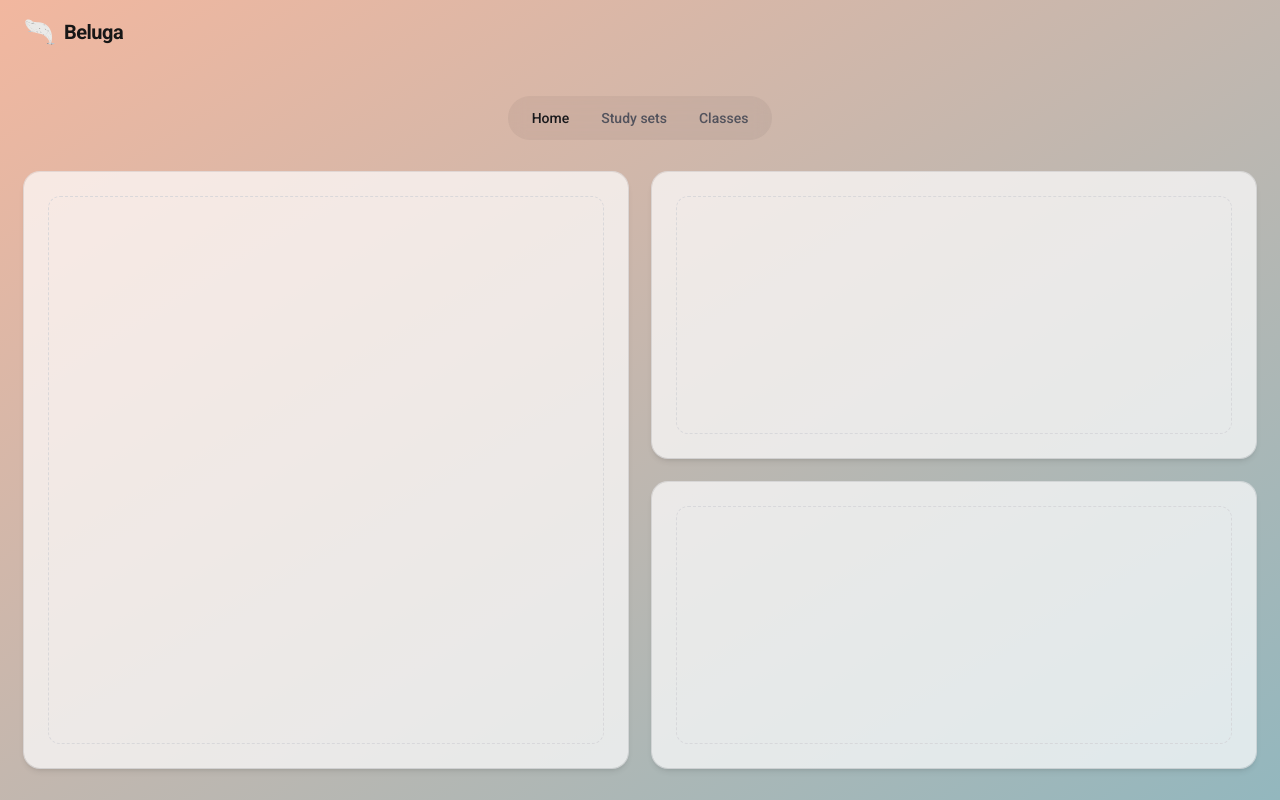
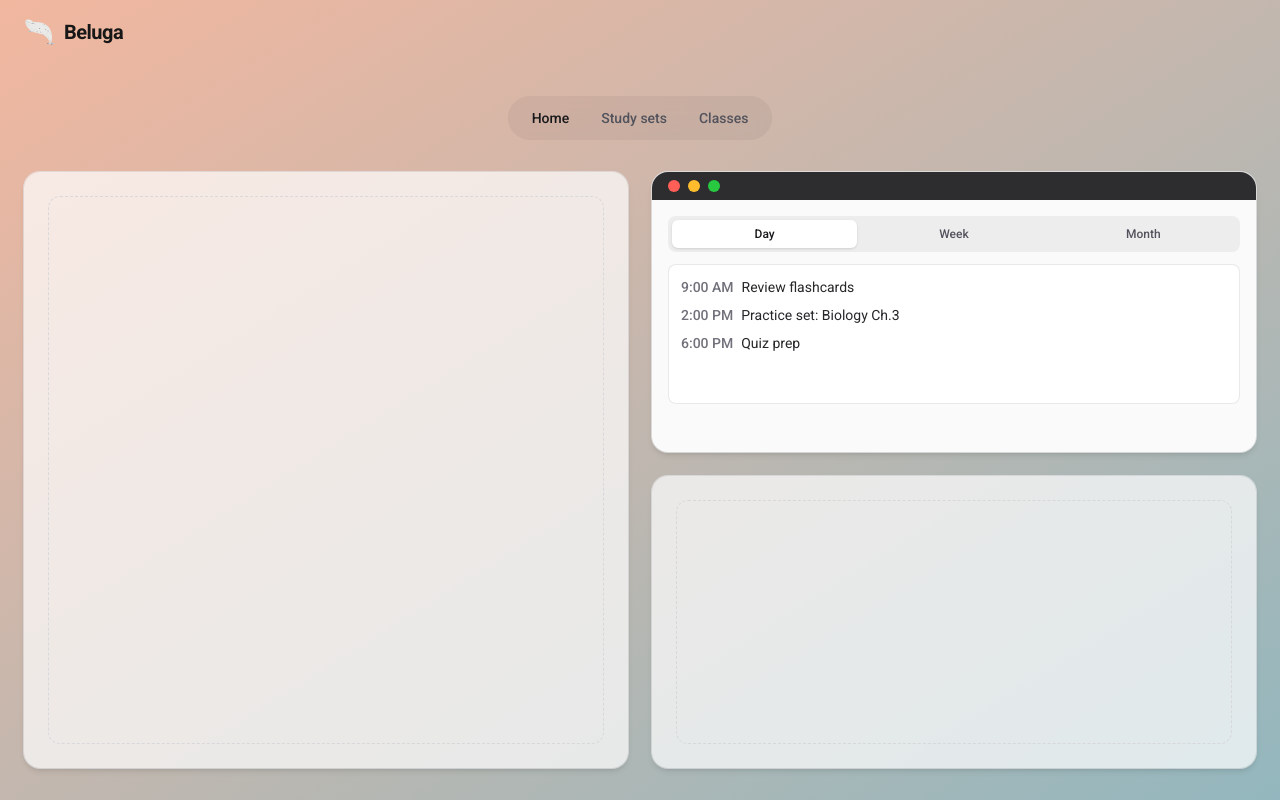
Before and after one commit to nurdinhossain/beluga, a Next.js app: page /userHome in a window 1280 px wide. Built offline with nearby package versions, Linux system fonts and the light colour scheme.

Commit message:
Add calendar view

```diff
--- a/src/app/userHome/page.js
+++ b/src/app/userHome/page.js
@@ -1,4 +1,31 @@
+"use client";
+
+import { useState } from "react";
+
+const PLACEHOLDER_TASKS_DAY = [
+  { time: "9:00 AM", title: "Review flashcards" },
+  { time: "2:00 PM", title: "Practice set: Biology Ch.3" },
+  { time: "6:00 PM", title: "Quiz prep" },
+];
+
+const PLACEHOLDER_TASKS_WEEK = [
+  "Mon: Review flashcards, Biology Ch.3",
+  "Tue: New set – Chemistry",
+  "Wed: Quiz prep, Office hours",
+  "Thu: Catch-up day",
+  "Fri: Weekly review",
+];
+
+const PLACEHOLDER_TASKS_MONTH = [
+  "Week 1: Biology units 1–2",
+  "Week 2: Chemistry intro",
+  "Week 3: Midterm prep",
+  "Week 4: Review & quizzes",
+];
+
 export default function UserHome() {
+  const [calendarView, setCalendarView] = useState("day");
+
   return (
     <main className="flex flex-1 flex-col px-6 py-8">
       {/* Secondary navbar under global header */}
@@ -26,9 +53,61 @@ export default function UserHome() {
 
           {/* Right column with two stacked cards */}
           <div className="flex flex-col gap-6">
-            <div className="flex-1 rounded-2xl bg-white/70 p-6 shadow-md ring-1 ring-zinc-200/70">
-              <div className="h-full w-full rounded-xl border border-dashed border-zinc-300/80" />
+            {/* Top-right: Calendar / tasks for day, week, month */}
+            <div className="min-h-[280px] overflow-hidden rounded-2xl bg-zinc-50 shadow-md ring-1 ring-zinc-200/80">
+              <div className="flex w-full items-center gap-2 bg-zinc-900/90 px-4 py-2">
+                <div className="h-3 w-3 rounded-full bg-[#ff5f57]" />
+                <div className="h-3 w-3 rounded-full bg-[#ffbd2e]" />
+                <div className="h-3 w-3 rounded-full bg-[#28c840]" />
               </div>
+              <div className="flex min-h-[220px] flex-col p-4">
+                <div className="mb-3 flex gap-1 rounded-lg bg-zinc-200/60 p-1">
+                  {["day", "week", "month"].map((view) => (
+                    <button
+                      key={view}
+                      type="button"
+                      onClick={() => setCalendarView(view)}
+                      className={`flex-1 rounded-md px-2 py-1.5 text-xs font-medium capitalize transition-colors ${
+                        calendarView === view
+                          ? "bg-white text-zinc-900 shadow-sm"
+                          : "text-zinc-600 hover:text-zinc-900"
+                      }`}
+                    >
+                      {view}
+                    </button>
+                  ))}
+                </div>
+                <div className="min-h-[140px] flex-1 rounded-lg border border-zinc-200/80 bg-white p-3">
+                  {calendarView === "day" && (
+                    <ul className="space-y-2">
+                      {PLACEHOLDER_TASKS_DAY.map((task, i) => (
+                        <li key={i} className="flex gap-2 text-sm">
+                          <span className="shrink-0 font-medium text-zinc-500">
+                            {task.time}
+                          </span>
+                          <span className="text-zinc-800">{task.title}</span>
+                        </li>
+                      ))}
+                    </ul>
+                  )}
+                  {calendarView === "week" && (
+                    <ul className="space-y-1.5 text-sm text-zinc-800">
+                      {PLACEHOLDER_TASKS_WEEK.map((line, i) => (
+                        <li key={i}>{line}</li>
+                      ))}
+                    </ul>
+                  )}
+                  {calendarView === "month" && (
+                    <ul className="space-y-1.5 text-sm text-zinc-800">
+                      {PLACEHOLDER_TASKS_MONTH.map((line, i) => (
+                        <li key={i}>{line}</li>
+                      ))}
+                    </ul>
+                  )}
+                </div>
+              </div>
+            </div>
+
             <div className="flex-1 rounded-2xl bg-white/70 p-6 shadow-md ring-1 ring-zinc-200/70">
               <div className="h-full w-full rounded-xl border border-dashed border-zinc-300/80" />
             </div>
```
Lines whose indentation alone changed are shown as unchanged.
